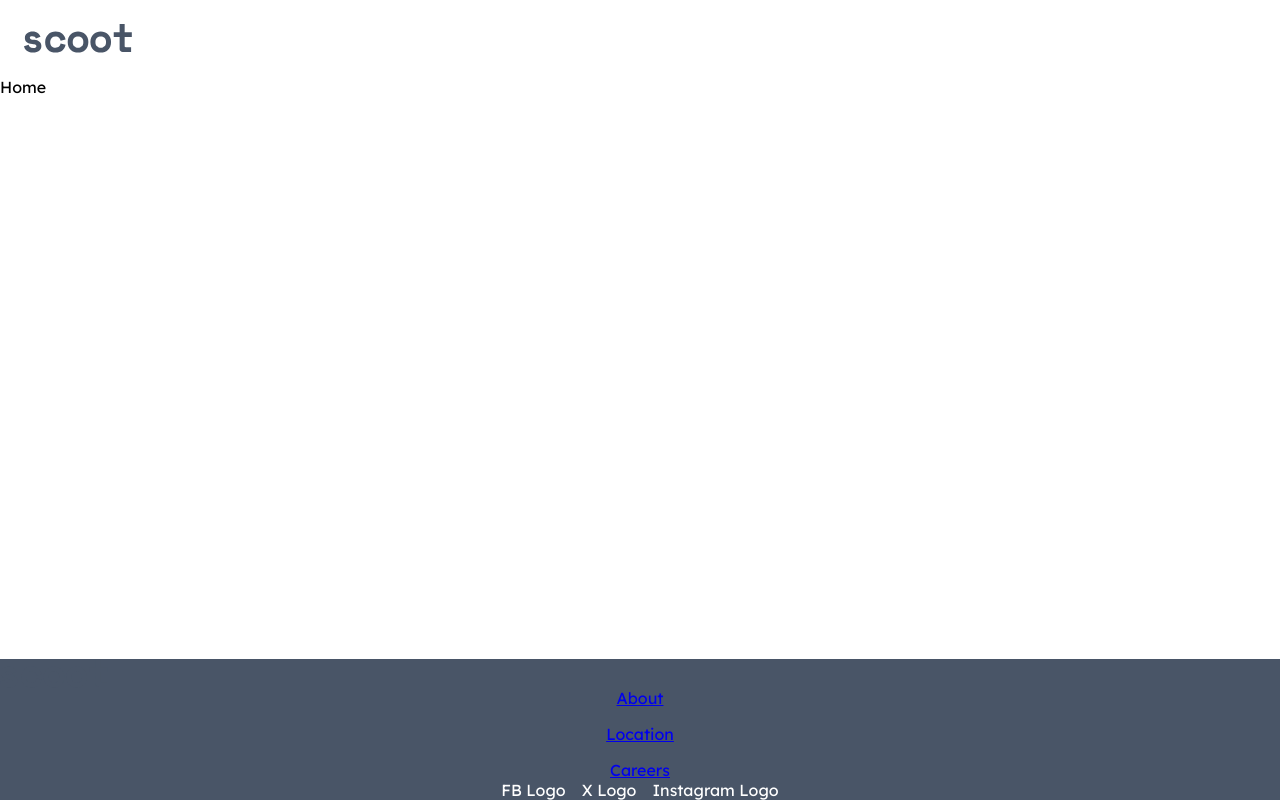
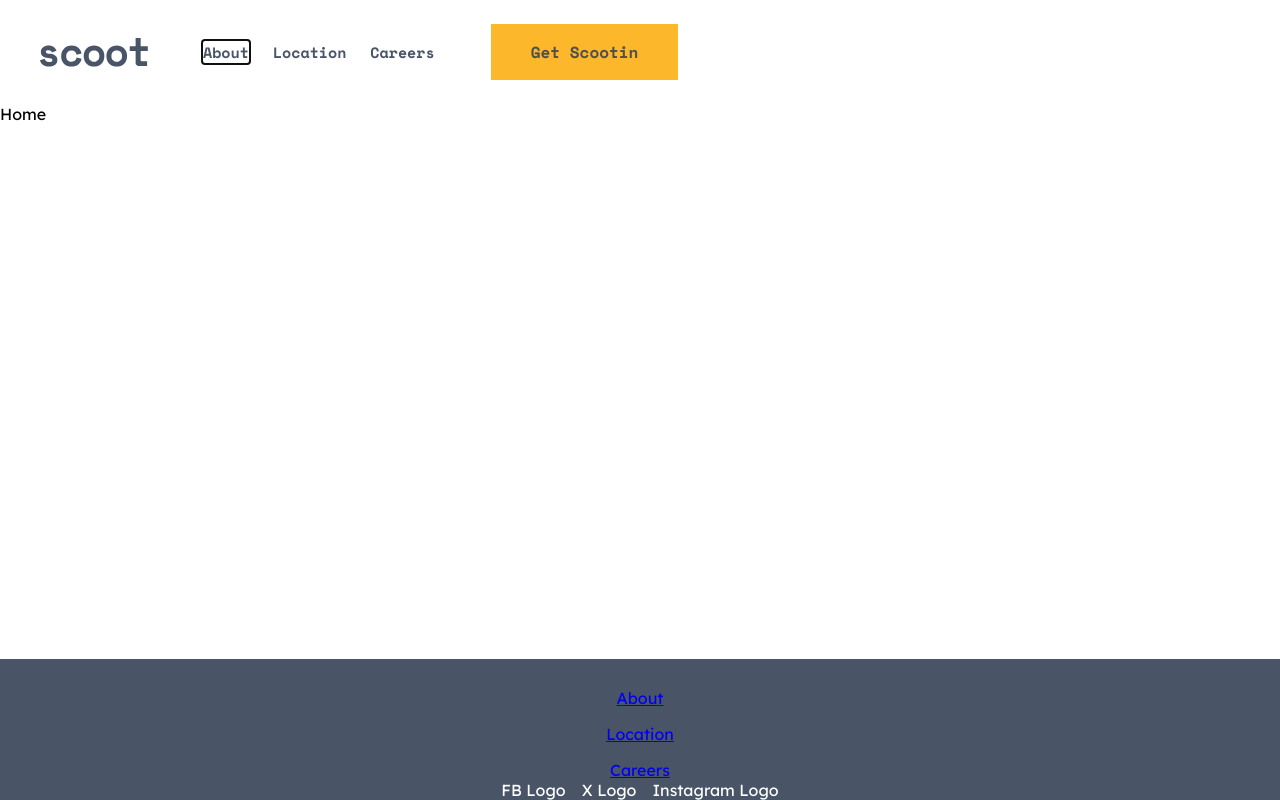
Before and after one commit to Dudeldups/FM-scoot-website, a React (Vite) app: page / in a window 1280 px wide. Built offline with nearby package versions, Linux system fonts and the light colour scheme.

Commit message:
fixed mobile styles

```diff
--- a/src/components/HamburgerButton/styles.ts
+++ b/src/components/HamburgerButton/styles.ts
@@ -7,11 +7,12 @@ type StyledHamburgerButtonProps = {
 
 export const StyledHamburgerButton = styled.button<StyledHamburgerButtonProps>`
   position: absolute;
-  right: 1.5rem;
+  right: ${({ theme }) => theme.contentPadding.xs};
   width: 2rem;
   height: 1.75rem;
   padding: 0.25rem;
-  background: ${({ theme }) => theme.colors.gray};
+  background: transparent;
+  box-shadow: rgba(0, 0, 0, 0.425) 0px 2px 10px;
   overflow: hidden;
 
   ${media.min("md")`
--- a/src/components/Header/Header.tsx
+++ b/src/components/Header/Header.tsx
@@ -2,16 +2,30 @@
 
 import { useEffect, useState } from "react";
 import { Link, useLocation } from "react-router-dom";
+import { AnimatePresence } from "framer-motion";
+import { useMediaQuery } from "../../hooks/useMediaQuery";
+import { theme } from "../../styles/theme";
 
 import { StyledHeader } from "./styles";
 import { StyledScootLogo } from "../SVGs/styles";
 import HamburgerButton from "../HamburgerButton/HamburgerButton";
 import Navigation from "../Navigation/Navigation";
-import { AnimatePresence } from "framer-motion";
 
 const Header = () => {
+  const isLargerThanMobile = useMediaQuery(
+    `(min-width: ${theme.breakpoints.md}px)`
+  );
   const [isHamburgerOpen, setIsHamburgerOpen] = useState<boolean>(false);
   const { pathname } = useLocation();
+
+  // Make Navigation visible on larger screens
+  useEffect(() => {
+    if (isLargerThanMobile) {
+      setIsHamburgerOpen(true);
+    } else {
+      setIsHamburgerOpen(false);
+    }
+  }, [isLargerThanMobile, setIsHamburgerOpen]);
 
   // Close the hamburger menu when the user presses the Escape key
   useEffect(() => {
--- a/src/components/Header/styles.ts
+++ b/src/components/Header/styles.ts
@@ -3,10 +3,13 @@ import { media } from "../../utils/media";
 
 export const StyledHeader = styled.header`
   background: ${({ theme }) => theme.colors.white};
-  padding: 1.5rem;
+  padding-inline: ${({ theme }) => theme.contentPadding.xs};
+  padding-block: 1.5rem;
 
   ${media.min("md")`
     display: flex;
+    gap: 3.4375rem;
+    padding-inline: ${({ theme }) => theme.contentPadding.sm};
   `}
 
   & > div {
@@ -14,27 +17,4 @@ export const StyledHeader = styled.header`
     align-items: center;
     justify-content: center;
   }
-
-  ul {
-    display: flex;
-    list-style: none;
-    padding: 0;
-
-    ${media.max("md")`
-      flex-direction: column;
-      gap: 1.5rem;
-      font-size: ${({ theme }) => theme.fontSizes.md};
-    `}
-  }
-
-  li > a {
-    color: ${({ theme }) => theme.colors.dimGrey};
-    font-weight: bold;
-    text-decoration: none;
-
-    ${media.max("md")`
-      font-family: ${({ theme }) => theme.fontFamilies.heading};
-      color: ${({ theme }) => theme.colors.lightGrey};
-    `}
-  }
 `;
--- a/src/components/Navigation/styles.ts
+++ b/src/components/Navigation/styles.ts
@@ -6,21 +6,55 @@ import { motion } from "framer-motion";
 const StyledNavigation = styled.nav`
   display: flex;
   justify-content: space-between;
-  padding: 4rem 1.5rem 1.5rem;
 
   ${media.max("md")`
     position: fixed;
     inset: 4.8125rem 0 0 0;
     flex-direction: column;
-      justify-content: space-between;
+    align-items: flex-end;
+    padding: 4rem ${({ theme }) => theme.contentPadding.xs} 1.5rem;
     background: linear-gradient(
       to right,
       ${({ theme }) => convertHexToRGB(theme.colors.darkNavy, 0.6)} 30%,
       ${({ theme }) => theme.colors.darkNavy} 30%
     );
-      align-items: flex-end;
     text-align: right;
   `}
+
+  ${media.min("md")`
+    gap: 2.5rem;
+    align-items: center;
+  `}
+
+  ${media.min("lg")`
+    gap: 3.5rem;
+  `}
+
+  ul {
+    display: flex;
+    flex-direction: column;
+    gap: 1.5rem;
+    list-style: none;
+    padding: 0;
+
+    ${media.min("md")`
+      flex-direction: row;
+      /* align-items: center; */
+    `}
+  }
+
+  li > a {
+    font-size: ${({ theme }) => theme.fontSizes.md};
+    font-weight: bold;
+    color: ${({ theme }) => theme.colors.lightGrey};
+    text-decoration: none;
+    font-family: ${({ theme }) => theme.fontFamilies.heading};
+
+    ${media.min("md")`
+      color: ${({ theme }) => theme.colors.darkNavy};
+      font-size: ${({ theme }) => theme.fontSizes.xs};
+    `}
+  }
 `;
 
 export const MotionStyledNavigation = motion(StyledNavigation);
```
Lines whose indentation alone changed are shown as unchanged.
